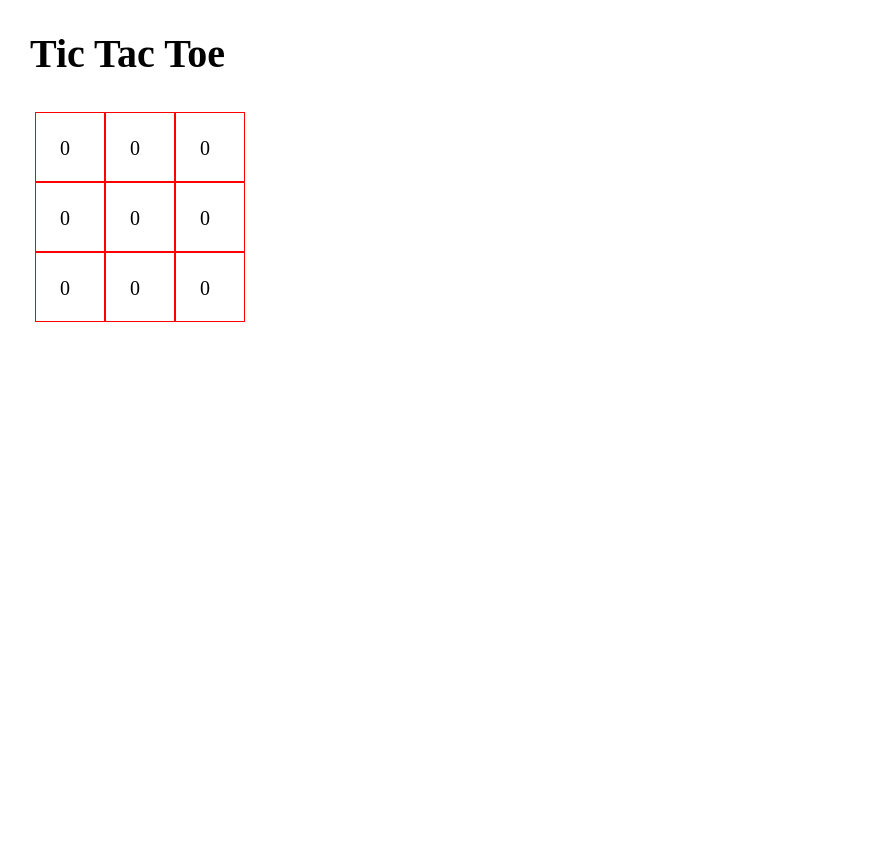
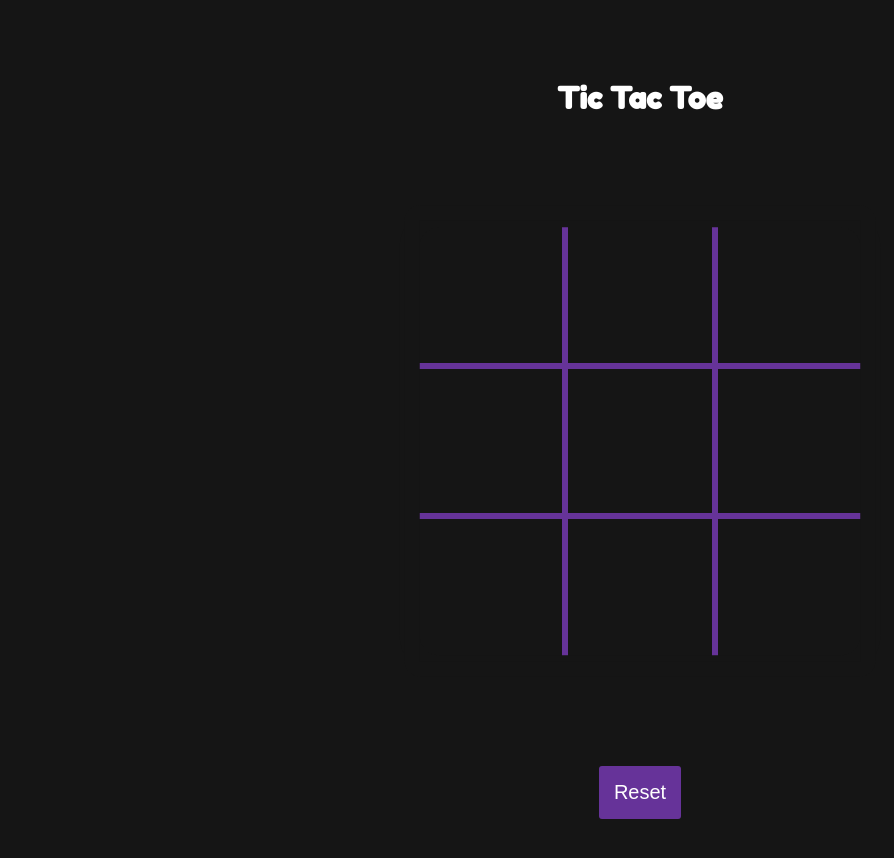
Before and after one commit to laoWaiRay/tic-tac-toe, a website: page index.html in a window 1280 px wide. Shown: the whole page, without its empty margins (0-894 px from the left). Before the commit the page ends 800 px from the top, so only its background shows below. Drawn offline with Linux system fonts and the light colour scheme.

Commit message:
Add styles

```diff
--- a/app.js
+++ b/app.js
@@ -1,5 +1,6 @@
 /////////////////////////////// Globals /// //////////////////////////////////////////////////////////
 const body = document.querySelector('body');
+const resetBtn = document.querySelector('.reset');
 const gridSpaces = document.querySelectorAll('.grid__space');
 const gridSpacesArray = Array.from(gridSpaces);
 const [gridSpace0, gridSpace1, gridSpace2,
@@ -22,7 +23,7 @@ const gameBoard = (function(){                          // MODULE
         isGameOver = false;
         gameBoard = [0, 0, 0, 0, 0, 0, 0, 0, 0];
         for(let i=0; i<gameBoard.length; i++){
-            gridSpacesArray[i].innerText = gameBoard[i];
+            gridSpacesArray[i].innerText = "";
         }
         gameController.initTurns(player1, player2);
         marker = gameController.setMarker(player1,player2);
@@ -36,7 +37,8 @@ const gameBoard = (function(){                          // MODULE
         gameBoard[gridSpaceIndexNumber] = marker;
 
         for(let i=0; i<gameBoard.length; i++){
-            gridSpacesArray[i].innerText = gameBoard[i];
+            if(gameBoard[i] === 1) gridSpacesArray[i].innerText = 'X';
+            if(gameBoard[i] === -1) gridSpacesArray[i].innerText = 'O';
         }
 
         gameController.changeTurns(player1,player2);
@@ -139,23 +141,39 @@ const gameController = function(player1, player2){
 
 gridSpaces.forEach(gridSpace => {
     gridSpace.onclick = (e) => {
-        if(e.target.innerText != '0') return
+        while(!isGameOver){
+            if(e.target.innerText != '') return
             const gridSpaceIndexNumber = e.target.dataset.index;            // This is a string
             gameBoard.updateGameboard(gridSpaceIndexNumber);
             const winner = gameController.checkWinner(parseInt(gridSpaceIndexNumber));     // parseInt the string into an integer
             if (winner) {
                 const div = document.createElement('div');
                 div.classList.add('msg-win')
-            div.append(`The winner is ${winner}!`);
+                div.classList.add('delete-me')
+                div.append(`${winner} Wins!`);
                 body.append(div);
                 return;
             } else if (isGameOver === true) {
                 const div = document.createElement('div');
                 div.classList.add('msg-tie')
+                div.classList.add('delete-me')
                 div.append('It\'s a tie!');
                 body.append(div);
             }
         }
+    }
 })
 
+resetBtn.onclick = (e) => {
     gameBoard.createNewGameboard();
+    document.querySelector('.delete-me').remove();
+}
+
+
+
+
+
+
+//// Init first gameboard ////
+
+gameBoard.createNewGameboard();
--- a/index.html
+++ b/index.html
@@ -5,34 +5,32 @@
     <meta http-equiv="X-UA-Compatible" content="IE=edge">
     <meta name="viewport" content="width=device-width, initial-scale=1.0">
     <title>Tic Tac Toe</title>
+    <link rel="preconnect" href="https://fonts.googleapis.com">
+    <link rel="preconnect" href="https://fonts.gstatic.com" crossorigin>
+    <link href="https://fonts.googleapis.com/css2?family=Fredoka+One&family=Montserrat:wght@100;200;300;400;700&display=swap" rel="stylesheet">
     <link rel="stylesheet" href="css/styles.css">
 </head>
 <body>
-    <h1>Tic Tac Toe</h1>
 
-    <div class="grid">
-        <div class="grid__space" data-index="0"></div>
-        <div class="grid__space" data-index="1"></div>
-        <div class="grid__space" data-index="2"></div>
-        <div class="grid__space" data-index="3"></div>
-        <div class="grid__space" data-index="4"></div>
-        <div class="grid__space" data-index="5"></div>
-        <div class="grid__space" data-index="6"></div>
-        <div class="grid__space" data-index="7"></div>
-        <div class="grid__space" data-index="8"></div>
+    <section class="main">
+        <h1>Tic Tac Toe</h1>
 
-        <div class="grid-overlay">
-            <div class="grid-overlay-space"></div>
-            <div class="grid-overlay-space"></div>
-            <div class="grid-overlay-space"></div>
-            <div class="grid-overlay-space"></div>
-            <div class="grid-overlay-space"></div>
-            <div class="grid-overlay-space"></div>
-            <div class="grid-overlay-space"></div>
-            <div class="grid-overlay-space"></div>
-            <div class="grid-overlay-space"></div>
+        <div class="grid">
+            <div class="grid-wrapper">
+                <div class="grid__space top-left" data-index="0"></div>
+                <div class="grid__space top-middle" data-index="1"></div>
+                <div class="grid__space top-right" data-index="2"></div>
+                <div class="grid__space middle-left" data-index="3"></div>
+                <div class="grid__space middle" data-index="4"></div>
+                <div class="grid__space middle-right" data-index="5"></div>
+                <div class="grid__space bottom-left" data-index="6"></div>
+                <div class="grid__space bottom-middle" data-index="7"></div>
+                <div class="grid__space bottom-right" data-index="8"></div>
+            </div>
         </div>
-    </div>
+
+        <button class="reset">Reset</button>
+    </section>
 
 
     <script src="app.js"></script>
--- a/scss/base/_base.scss
+++ b/scss/base/_base.scss
@@ -10,5 +10,9 @@ html{
 
 body{
     box-sizing: border-box;
-    padding: 3rem;
+    min-height: 100vh;
+    padding: 8rem;
+    background-color: #151515;
+    color: white;
+    font-family: 'Fredoka One', sans-serif;
 }
--- a/scss/base/_typography.scss
+++ b/scss/base/_typography.scss
@@ -4,4 +4,5 @@ body{
 
 h1{
     margin-bottom: 3rem;
+    text-align: center;
 }
--- a/scss/components/_button.scss
+++ b/scss/components/_button.scss
@@ -0,0 +1,16 @@
+button{
+    display: block;
+    background-color: rebeccapurple;
+    padding: 1.5rem;
+    margin: 0 auto;
+    margin-top: 3rem;
+    border: none;
+    border-radius: 3px;
+    font-size: inherit;
+    color: white;
+
+    &:hover{
+        background-color: rgb(84, 37, 131);
+        cursor: pointer;
+    }
+}
--- a/scss/components/_grid.scss
+++ b/scss/components/_grid.scss
@@ -1,30 +1,109 @@
 .grid{
     display: grid;
-    grid-template-columns: repeat(3,4rem);
-    grid-template-rows: repeat(3,4rem);
-    gap: 3rem;
-    position: relative;
-    width: fit-content;
-    padding: 3rem;
-    background-color: transparent;
-    z-index: 1;
+    justify-content: center;
+    align-content: center;
+    margin: 10rem 0;
 }
 
-.grid-overlay{
-    position: absolute;
-    top: -2.5rem;
-    left: -2.5rem;
+.grid-wrapper{
     display: grid;
-    grid-template-columns: repeat(3,7rem);
-    grid-template-rows: repeat(3,7rem);
-    gap: 0;
-    padding: 3rem;
-    z-index: -1;
+    grid-template-columns: repeat(3, 150px);
+    grid-template-rows: repeat(3, 150px);
+    justify-content: center;
+    align-content: center;
+
+    font-size: 4rem;
+    border-radius: 20px;
+    position: relative;
+
+    &::after{
+        content: "";
+        position: absolute;
+        top: 50%;
+        left: 50%;
+        transform: translate(-50%, -50%);
+        width: 98%;
+        height: 98%;
+        background-color: transparent;
+        pointer-events: none;
+        border: 15px solid #151515;
+        border-radius: 15px;
+    }
+    &::before{
+        content: "";
+        position: absolute;
+        top: 50%;
+        left: 50%;
+        transform: translate(-50%, -50%);
+        width: 98%;
+        height: 95%;
+        background-color: transparent;
+        pointer-events: none;
+        border: 20px solid #151515;
+        border-radius: 40px;
+    }
 }
 
-.grid-overlay-space{
-    display: block;
-    height: 100%;
-    width: 100%;
-    border: 1px solid red;
+.grid__space{
+    border: 3px solid rebeccapurple;
+
+    display: grid;
+    justify-content: center;
+    align-content: center;
+    user-select: none;
+    transition: all 300ms;
+
+    &:hover{
+        background-color: rgb(91, 52, 127);
+        cursor: pointer;
+    }
 }
+
+.top-left{
+    border-top: none;
+    border-left: none;
+    padding-top: 12px;
+    padding-left: 10px;
+}
+
+.top-right{
+    border-top: none;
+    border-right: none;
+    padding-top: 12px;
+    padding-right: 10px;
+
+}
+
+.top-middle{
+    border-top: none;
+    padding-top: 12px;
+}
+
+.middle-left{
+    border-left: none;
+    padding-left: 10px;
+}
+
+.middle-right{
+    border-right: none;
+    padding-right: 10px;
+}
+
+.bottom-left{
+    border-left: none;
+    border-bottom: none;
+    padding-left: 10px;
+    padding-bottom: 12px;
+}
+
+.bottom-middle{
+    border-bottom: none;
+    padding-bottom: 12px;
+}
+
+.bottom-right{
+    border-right: none;
+    border-bottom: none;
+    padding-right: 10px;
+    padding-bottom: 12px;
+}
--- a/scss/pages/_home.scss
+++ b/scss/pages/_home.scss
@@ -0,0 +1,13 @@
+.msg-win{
+    position: absolute;
+    top: 20rem;
+    right: 20rem;
+    color: green;
+}
+
+.msg-tie{
+    position: absolute;
+    top: 20rem;
+    right: 20rem;
+    color: rgb(210, 136, 0);
+}
```
Also changed, not shown: css/styles.css, 1 other file. Lines whose indentation alone changed are shown as unchanged.
